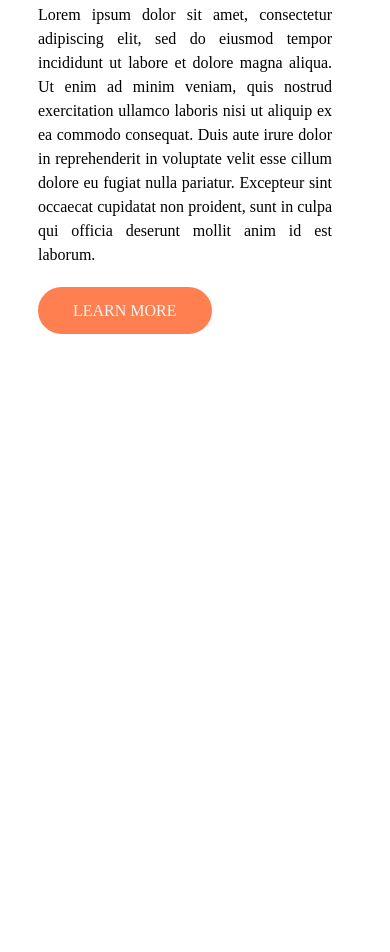
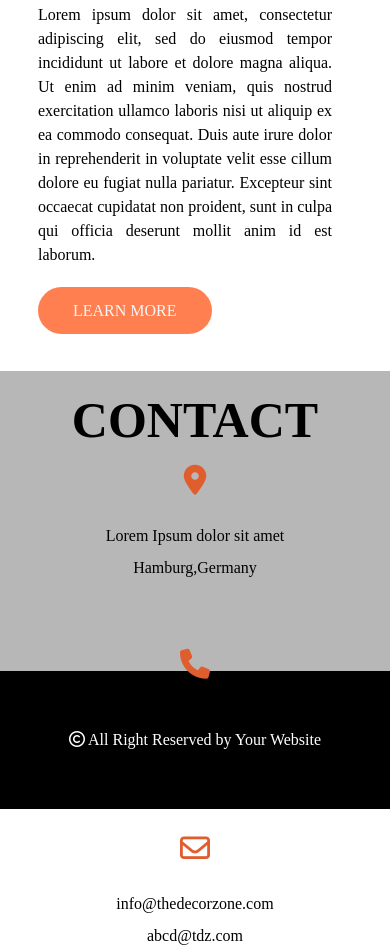
Before and after one commit to fzahoor13/Capstone_1, a plain HTML site: page index.html in a window 390 px wide. Shown: the part 1378-2330 px from the top of the page. Before the commit the page ends 1749 px from the top, so only its background shows below. Drawn offline with Linux system fonts and the light colour scheme.

Commit message:
added contact and footer on home page and their media query

```diff
--- a/css/style.css
+++ b/css/style.css
@@ -172,6 +172,45 @@ ul.about-content{
 	font-size: 50px;
 	margin-bottom: 5%;
 }
+
+section.Contact-area{
+	background-color: rgb(184, 183, 183);
+	height: 300px;
+	padding-top:20px ;
+}
+ul.contact-content{
+	width: 100%;
+	display: flex;
+	flex-wrap: wrap;
+	justify-content: center;
+	list-style: none;
+}
+.contact-content li{
+	padding: 0 20px;
+	flex-basis: 33%;
+	text-align: center;
+}
+
+.contact-content li i{
+	font-size: 30px;
+	color: rgb(224, 93, 45);
+	margin-bottom:25px ;
+}
+.contact-content li p{
+	margin:0 ;
+
+}
+
+footer{
+	display: flex;
+	flex-direction: column;
+	align-items: center;
+	text-align: center;
+	color: #fff;
+	background-color:black;
+	padding: 60px 0;
+}
+
 @media(max-width:1000px){
 	header{
 		padding: 20px 50px;
@@ -226,3 +265,18 @@ ul.about-content{
 		padding: 8px;
 	}
 }
+
+/*media query for contact footer*/
+@media(max-width:1000px){
+	.contact-content li{
+		flex-basis: 100%;
+		margin-bottom: 65px;
+	}
+	.contact-content li:last-child{
+		margin-bottom: 0;
+	}
+
+	.contact-content li p{
+		padding:0 ;
+	}
+}
--- a/index.html
+++ b/index.html
@@ -4,6 +4,7 @@
         <title>The Decore Zone</title>
         <meta name="viewport" content="width=device-width, initial-scale=1.0">
         <link rel="stylesheet" href="css/style.css">
+        <script src="https://kit.fontawesome.com/21761905d4.js" crossorigin="anonymous"></script>
     </head>
 
     <body>
@@ -43,5 +44,26 @@
                 </li>
             </ul>
         </section>
+
+        <section class="Contact-area" id="Contact">
+            <h3 class="section-title">Contact</h3>
+            <ul class="contact-content">
+                <li>
+                    <i class="fa-solid fa-location-dot"></i>
+                    <p>Lorem Ipsum dolor sit amet <br>Hamburg,Germany</p>
+                </li>
+                <li>
+                    <i class="fa-solid fa-phone"></i>
+                    <p>+123 456 789<br>+123 456 789</p>
+                </li>
+                <li>
+                    <i class="fa-regular fa-envelope"></i>
+                    <p>info@thedecorzone.com <br>abcd@tdz.com</p>
+                </li>
+            </ul>
+        </section>
+        <footer>
+            <p><i class="fa-regular fa-copyright"></i> All Right Reserved by Your Website</p>
+        </footer>
     </body>
 </html>
```
